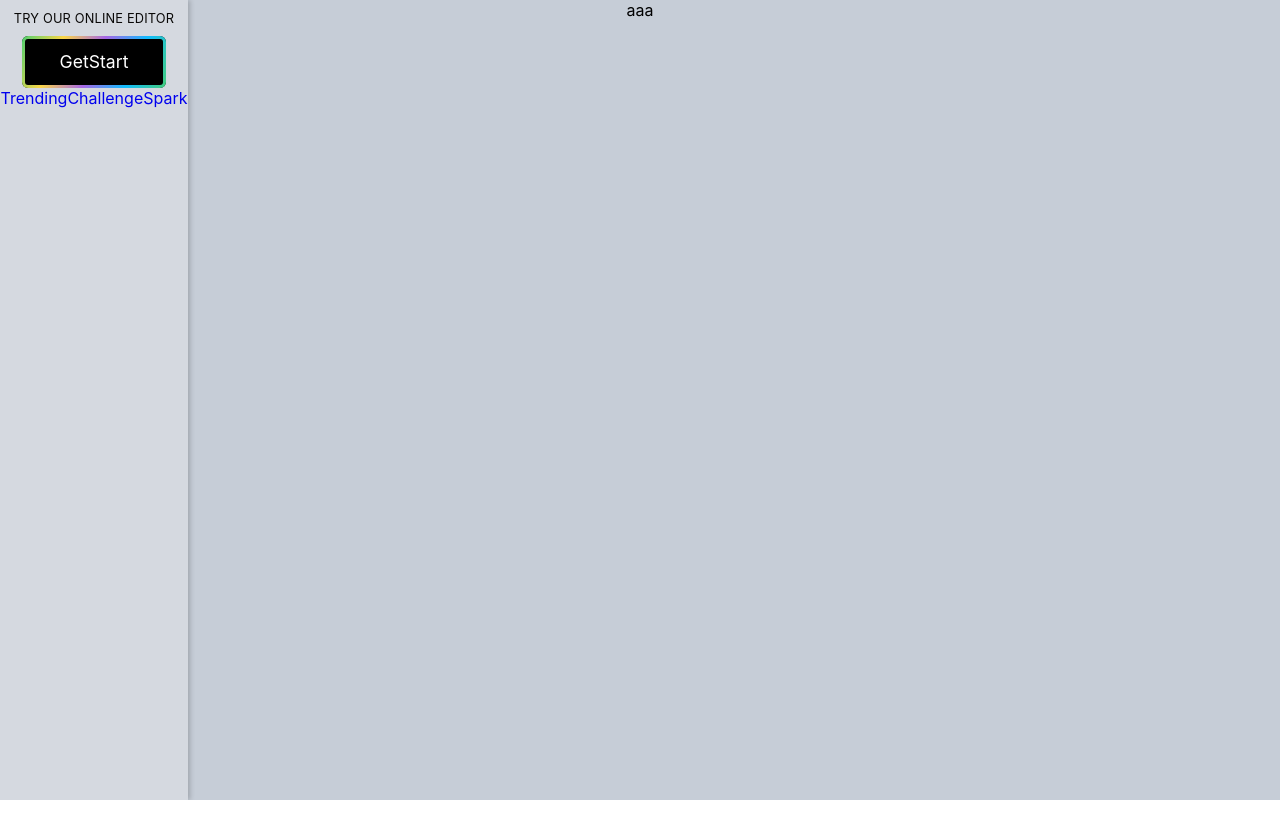
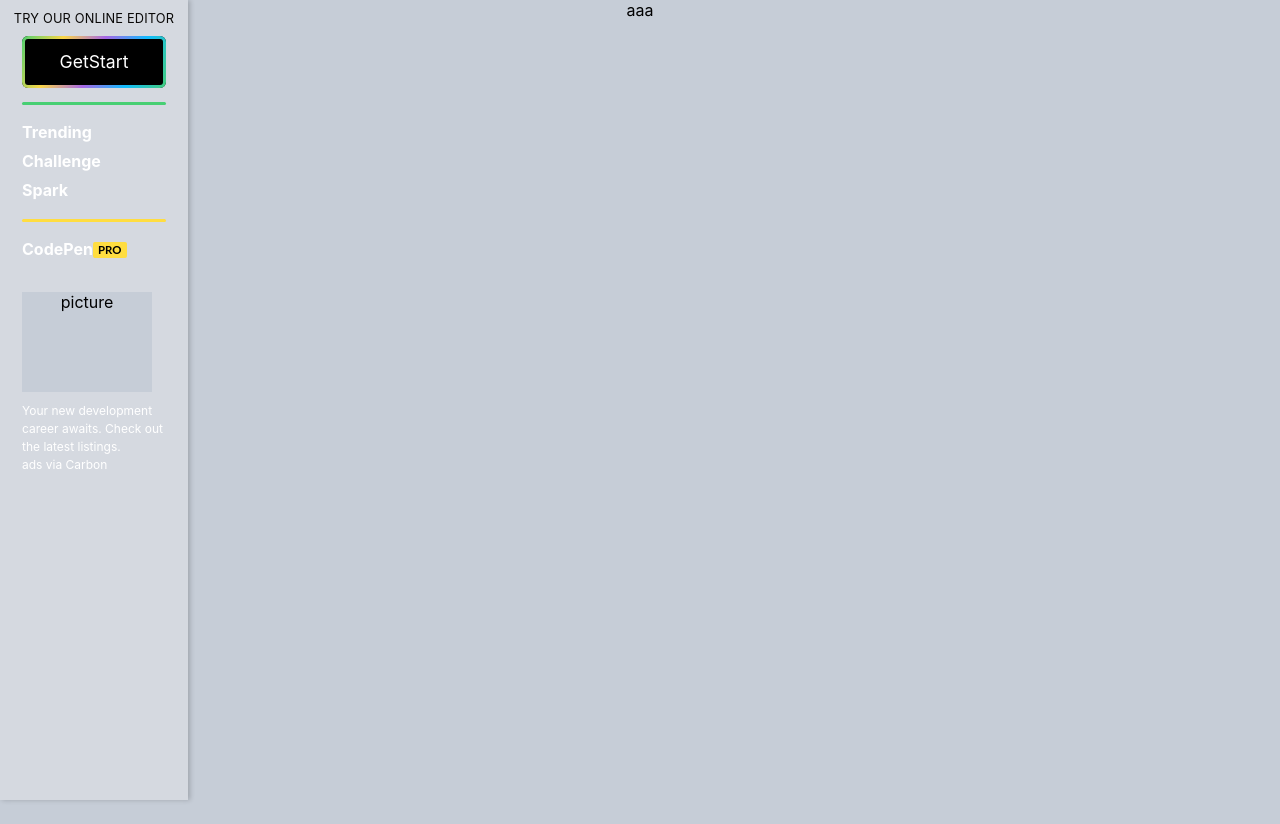
Before and after one commit to hongyue-qiu/codepen-homepage-practice, a React (Create React App) app: page / in a window 1280 px wide. Before the commit the page ends 800 px from the top, so only its background shows below. Built offline with nearby package versions, Linux system fonts and the light colour scheme.

Commit message:
finished the nav bar in process 1

```diff
--- a/src/App.css
+++ b/src/App.css
@@ -2,6 +2,7 @@
   text-align: center;
   background-color: #C6CDD7;
   min-height: 100vh;
+  padding-bottom: 1.5rem;
 }
 
 .App-logo {
--- a/src/navBar/NavBar.js
+++ b/src/navBar/NavBar.js
@@ -10,9 +10,22 @@ const NavBar = () => {
                 <a href={'/'} className={'nav-bar-btn'}><span>GetStart</span></a>
             </div>
             <Router>
-                <NavLink to={'/trending'}>Trending</NavLink>
-                <NavLink to={'/challenge'}>Challenge</NavLink>
-                <NavLink to={'/spark'}>Spark</NavLink>
+                <div className={'nav-items'} >
+                    <NavLink className={'nav-item'} to={'/trending'}>Trending</NavLink>
+                    <NavLink className={'nav-item'} to={'/challenge'}>Challenge</NavLink>
+                    <NavLink className={'nav-item'} to={'/spark'}>Spark</NavLink>
+                </div>
+                <div className={'nav-pro'}>
+                    <NavLink className={'nav-item'} to={'/trending'}>
+                        CodePen
+                        <span className={'nav-item-pro'}>PRO</span>
+                    </NavLink>
+                </div>
+                <div className={'nav-descriptions'}>
+                    <div className={'nav-description-picture'}>picture</div>
+                    <a className={'nav-description-text'} href={'/'}>Your new development career awaits. Check out the latest listings.</a>
+                    <a className={'nav-description-text'} href={'/'}>ads via Carbon</a>
+                </div>
             </Router>
         </nav>
     )
--- a/src/navBar/navBar.scss
+++ b/src/navBar/navBar.scss
@@ -75,4 +75,70 @@ a{
     }
   }
 
+  .nav-items,.nav-pro{
+    margin: .875rem 0 0;
+    &:before{
+      content: "";
+      display: block;
+      margin: 0 1.35rem .75rem;
+      height: 3px;
+      background-color: #47cf73;
+      border-radius: 3px;
+    }
+    .nav-item{
+      display: block;
+      font-weight: 700;
+      color: #fff;
+      padding: .42rem 1.375rem;
+      text-overflow: ellipsis;
+      font-size: 1rem;
+      white-space: nowrap;
+      text-align: left;
+      overflow: hidden;
+      transition: .2s ease;
+      line-height: 1;
+      cursor: pointer;
+      &:hover{
+        background: #C6CDD7;
+      }
+    }
+  }
+  .nav-pro{
+    &:before{
+      background-color: #ffdd40;
+    }
+    .nav-item-pro{
+      background: #ffdd40;
+      font-family: 'Lato', 'Lucida Grande', 'Lucida Sans Unicode', Tahoma, Sans-Serif;
+      font-size: 71%;
+      font-weight: 700;
+      text-transform: uppercase;
+      padding: 1px 6px 2px 5px;
+      color: black !important;
+      position: relative;
+      top: -1px;
+      text-shadow: none;
+      white-space: nowrap;
+      letter-spacing: 0;
+      border-radius: 2px;
+    }
+  }
+
+  .nav-descriptions{
+    padding: 1.75rem 1.375rem .35rem;
+    .nav-description-picture{
+      width: 130px;
+      height: 100px;
+      background: #C6CDD7;
+      margin-bottom: 10px;
+    }
+    .nav-description-text{
+      text-align: left;
+      font-size: 12px;
+      line-height: 1.5;
+      color: #ffffff;
+      display: block;
+    }
+  }
+
 }
```
